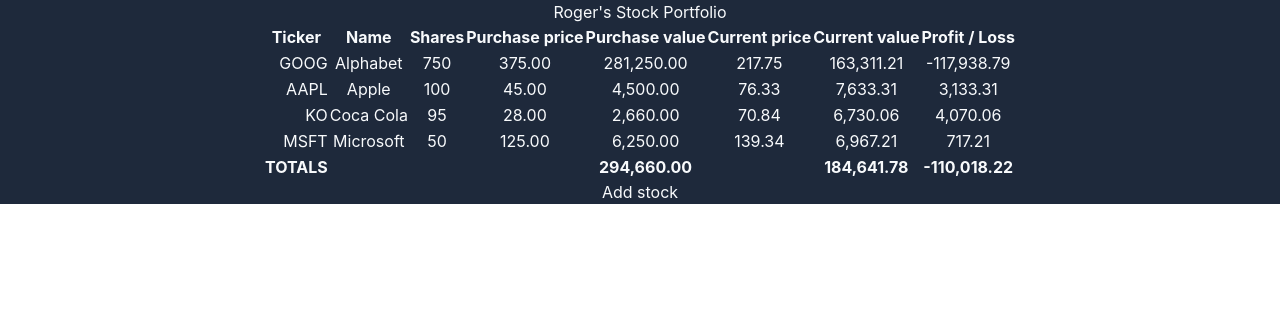
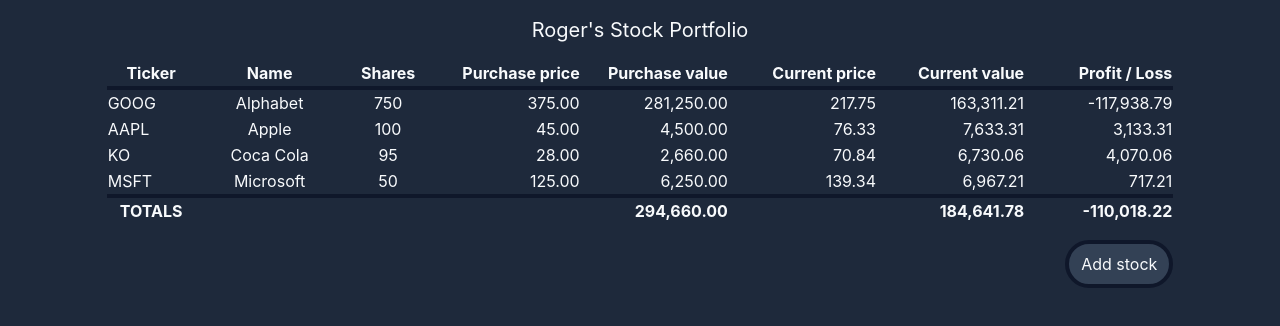
Before and after one commit to jimbot6000/stock-market-portfolio, a React (Create React App) app: page / in a window 1280 px wide. Shown: the top 326 px of the page. Built offline with nearby package versions, Linux system fonts and the light colour scheme.

Commit message:
css finished

```diff
--- a/public/index.html
+++ b/public/index.html
@@ -11,7 +11,7 @@
     />
     <title>Stock Portfolio</title>
   </head>
-  <body>
+  <body class="bg-slate-800 text-slate-50">
     <noscript>You need to enable JavaScript to run this app.</noscript>
     <div id="root"></div>
     <!--
--- a/src/App.js
+++ b/src/App.js
@@ -37,14 +37,14 @@
   return (
     <div className="App bg-slate-800 text-slate-50">
       <div className="">
-        <div className="card-header-color">
+        <div className="card-header-color text-xl my-4">
           <h4>{myName}'s Stock Portfolio</h4>
         </div>
         <div className="flex place-content-center">
           <StockList data={stockList} />
         </div>
-        <div>
-          <button size="sm" onClick={addStock}>Add stock</button>
+        <div className="w-11/12 relative">
+          <button className="bg-slate-700 hover:bg-slate-600 px-3 py-2 rounded-full border-slate-900 border-4 my-4 absolute right-0" onClick={addStock}>Add stock</button>
         </div>
       </div>
     </div>
--- a/src/StockList.js
+++ b/src/StockList.js
@@ -7,7 +7,7 @@
   const sortedStockList = props.data.sort((a,b) => a.name < b.name ? -1 : 1);
 
   return (
-    <table className="m-auto">
+    <table className="table-fixed w-10/12">
       <thead className="">
         <StockListHeader />
       </thead>
--- a/src/StockListHeader.js
+++ b/src/StockListHeader.js
@@ -1,15 +1,15 @@
 function StockListHeader() {
 
     return (
-      <tr>
-        <th>Ticker</th>
+      <tr className="border-b-4 border-slate-900">
+        <th className="w-1/12">Ticker</th>
         <th>Name</th>
-        <th>Shares</th>
-        <th className="money">Purchase price</th>
-        <th className="money">Purchase value</th>
-        <th className="money">Current price</th>
-        <th className="money">Current value</th>
-        <th className="money">Profit / Loss</th>
+        <th className="w-1/12">Shares</th>
+        <th className="money text-right mr-8">Purchase price</th>
+        <th className="money text-right mr-8">Purchase value</th>
+        <th className="money text-right mr-8">Current price</th>
+        <th className="money text-right mr-8">Current value</th>
+        <th className="money text-right mr-8">Profit / Loss</th>
       </tr>
     );
   }
--- a/src/StockListItem.js
+++ b/src/StockListItem.js
@@ -14,14 +14,14 @@
 
   return (
     <tr className="">
-      <td className="text-right mr-8">{stock.ticker}</td>
+      <td className="text-left mr-8">{stock.ticker}</td>
       <td>{stock.name}</td>
       <td>{stock.shares}</td>
-      <td className="money">{purchasePriceStr}</td>
-      <td className="money">{purchaseValueStr}</td>
-      <td className="money">{currentPriceStr}</td>
-      <td className="money">{currentValueStr}</td>
-      <td className={"money "+profitClass}>{profitStr}</td>
+      <td className="money text-right mr-8">{purchasePriceStr}</td>
+      <td className="money text-right mr-8">{purchaseValueStr}</td>
+      <td className="money text-right mr-8">{currentPriceStr}</td>
+      <td className="money text-right mr-8">{currentValueStr}</td>
+      <td className={"money text-right mr-8 "+profitClass}>{profitStr}</td>
     </tr>
   );
 }
--- a/src/StockListTotals.js
+++ b/src/StockListTotals.js
@@ -13,13 +13,13 @@
   const profitClass = totals.profit < 0 ? 'loss' : 'profit';
 
   return (
-    <tr>
+    <tr className="border-t-4 border-slate-900">
       <th>TOTALS</th>
       <th colSpan="3">&nbsp;</th>
-      <th className="money">{utilities.formatNumber(totals.purchaseValue)}</th>
+      <th className="money text-right mr-8">{utilities.formatNumber(totals.purchaseValue)}</th>
       <th>&nbsp;</th>
-      <th className="money">{utilities.formatNumber(totals.currentValue)}</th>
-      <th className={"money "+profitClass}>{utilities.formatNumber(totals.profit)}</th>
+      <th className="money text-right mr-8">{utilities.formatNumber(totals.currentValue)}</th>
+      <th className={"money text-right mr-8 "+profitClass}>{utilities.formatNumber(totals.profit)}</th>
     </tr>
   );
 }
```
Also changed, not shown: src/index.js (+3 -4 lines), src/tailwind.css.
